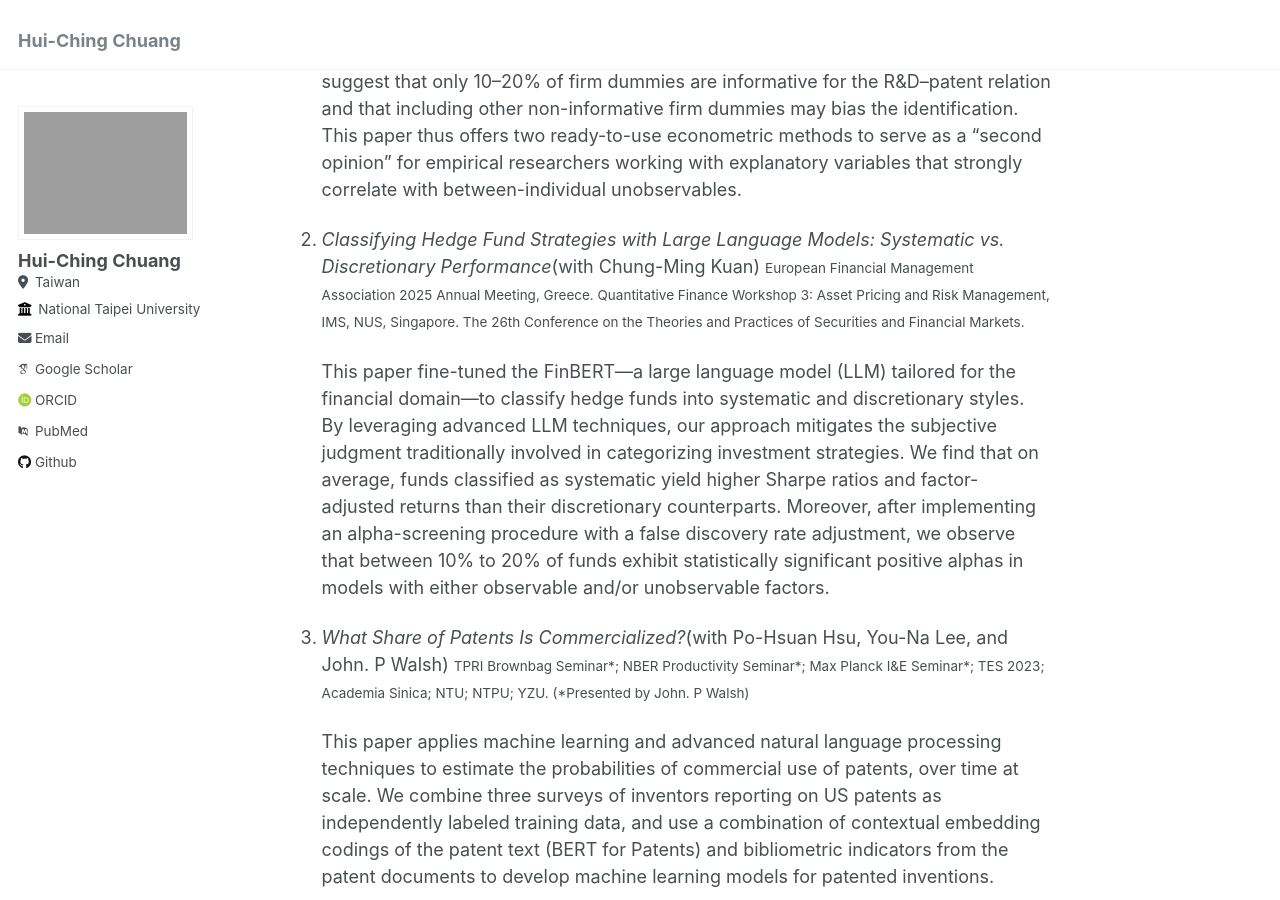
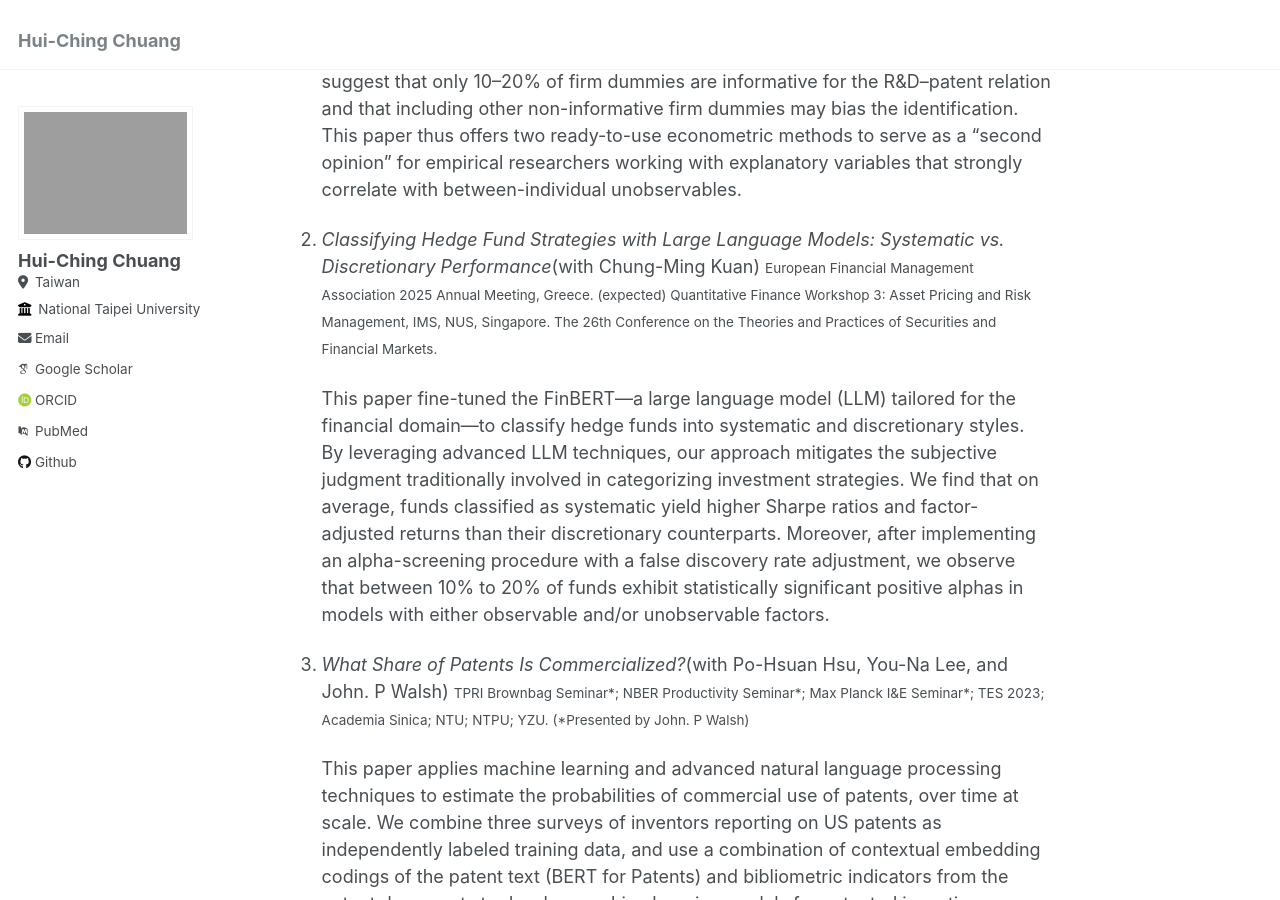
Before and after one commit to hcchuang/hcchuang.github.io, a Jekyll site: the page built from _pages/about.md, in a window 1280 px wide and 900 px high, scrolled down 638 px. Built offline with Jekyll 4.4.1, drawn with Linux system fonts in a browser that asks for light colours; some web fonts are replaced.

Commit message:
Update about.md

```diff
--- a/_pages/about.md
+++ b/_pages/about.md
@@ -18,7 +18,7 @@ WORKING PAPERS
    The common practice to include firm fixed effects in empirical research may eliminate the explanatory power of important economic factors that are persistent. We use the intuitive R&D–patent relation to illustrate this point. Our review of recent studies suggests a surprising pattern that R&D input only positively explains patent output in half of prior regression estimations. This "missing link" can be attributed to the persistence of R&D and patents that causes the between-firm variation to be absorbed by firm fixed effects. We consider adjusted Hausman–Taylor estimates and advanced machine learning methods, and find that both methods lead to a clear positive R&D–patent relation. In particular, advanced machine learning methods suggest that only 10–20% of firm dummies are informative for the R&D–patent relation and that including other non-informative firm dummies may bias the identification. This paper thus offers two ready-to-use econometric methods to serve as a "second opinion" for empirical researchers working with explanatory variables that strongly correlate with between-individual unobservables.
 
 
-2. _Classifying Hedge Fund Strategies with Large Language Models: Systematic vs. Discretionary Performance_(with Chung-Ming Kuan) <small> European Financial Management Association 2025 Annual Meeting, Greece. Quantitative Finance Workshop 3: Asset Pricing and Risk Management, IMS, NUS, Singapore. The 26th Conference on the Theories and Practices of Securities and Financial Markets. </small>
+2. _Classifying Hedge Fund Strategies with Large Language Models: Systematic vs. Discretionary Performance_(with Chung-Ming Kuan) <small> European Financial Management Association 2025 Annual Meeting, Greece. (expected) Quantitative Finance Workshop 3: Asset Pricing and Risk Management, IMS, NUS, Singapore. The 26th Conference on the Theories and Practices of Securities and Financial Markets. </small>
 
    This paper fine-tuned the FinBERT—a large language model (LLM) tailored for the financial domain—to classify hedge funds into systematic and discretionary styles. By leveraging advanced LLM techniques, our approach mitigates the subjective judgment traditionally involved in categorizing investment strategies. We find that on average, funds classified as systematic yield higher Sharpe ratios and factor-adjusted returns than their discretionary counterparts. Moreover, after implementing an alpha-screening procedure with a false discovery rate adjustment, we observe that between 10% to 20% of funds exhibit statistically significant positive alphas in models with either observable and/or unobservable factors.
 
```
